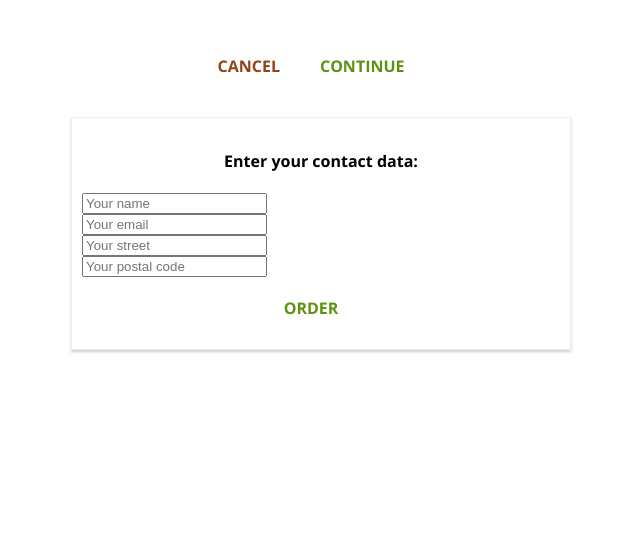
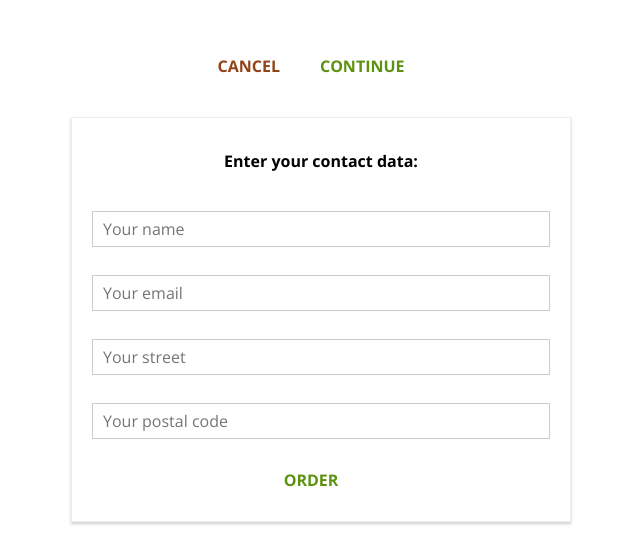
Before and after one commit to makomweb/notes-react-course, a React app in the folder burger-builder/: page /checkout/contact-data in a window 1280 px wide. Shown: the part 701-1243 px from the top of the page, without its empty margins (319-959 px from the left). Before the commit the page ends 1071 px from the top, so only its background shows below. Built offline with nearby package versions, Linux system fonts and the light colour scheme.

Commit message:
start improving the contact data form

```diff
--- /dev/null
+++ b/burger-builder/src/Components/UI/Input/Input.css
@@ -0,0 +1,27 @@
+.Input {
+    width: 100%;
+    padding: 10px;
+    box-sizing: border-box;
+}
+
+.Label {
+    font-weight: bold;
+    display: block;
+    margin-bottom: 8px;
+}
+
+.InputElement {
+    outline: none;
+    border: 1px solid #ccc;
+    background-color: white;
+    font: inherit;
+    padding: 6px 10px;
+    display: block;
+    width: 100%;
+    box-sizing: border-box;
+}
+
+.InputElement:focus {
+    outline: none;
+    background-color: #ccc;
+}
--- /dev/null
+++ b/burger-builder/src/Components/UI/Input/Input.js
@@ -0,0 +1,26 @@
+import React from 'react';
+import classes from './Input.css';
+
+const Input = props => {
+    let inputElement = null;
+    switch (props.inputType) {
+        case ('input'):
+            inputElement = <input className={classes.InputElement} {...props} />;
+            break;
+        case ('textarea'):
+            inputElement = <textarea className={classes.InputElement} {...props} />;
+            break;
+        default:
+            inputElement = <input className={classes.InputElement} {...props} />;
+            break;
+    }
+
+    return (
+        <div className={classes.Input}>
+            <label className={classes.Label}>{props.label}</label>
+            {inputElement}
+        </div>
+    );
+}
+
+export default Input;
--- a/burger-builder/src/Containers/Checkout/ContactData/ContactData.js
+++ b/burger-builder/src/Containers/Checkout/ContactData/ContactData.js
@@ -3,6 +3,7 @@ import Button from '../../../Components/UI/Button/Button.js';
 import classes from './ContactData.css';
 import AxiosInstance from '../../../AxiosInstance.js';
 import Spinner from '../../../Components/UI/Spinner/Spinner.js';
+import Input from '../../../Components/UI/Input/Input.js';
 
 class ContactData extends Component {
     state = {
@@ -47,10 +48,10 @@ class ContactData extends Component {
 
         let form = (
             <form>
-                <input className={classes.Input} type="text" name="name" placeholder="Your name" />
-                <input className={classes.Input} type="email" name="email" placeholder="Your email" />
-                <input className={classes.Input} type="text" name="street" placeholder="Your street" />
-                <input className={classes.Input} type="text" name="postal" placeholder="Your postal code" />
+                <Input inputType="input" type="text" name="name" placeholder="Your name" />
+                <Input inputType="input" type="email" name="email" placeholder="Your email" />
+                <Input inputType="input" type="text" name="street" placeholder="Your street" />
+                <Input inputType="input" type="text" name="postal" placeholder="Your postal code" />
                 <Button buttonType="Success"
                     clicked={this.onOrderTapped}>ORDER</Button>
             </form>
```
Also changed, not shown: 2 other files (tests, documents, lock files or other folders).
